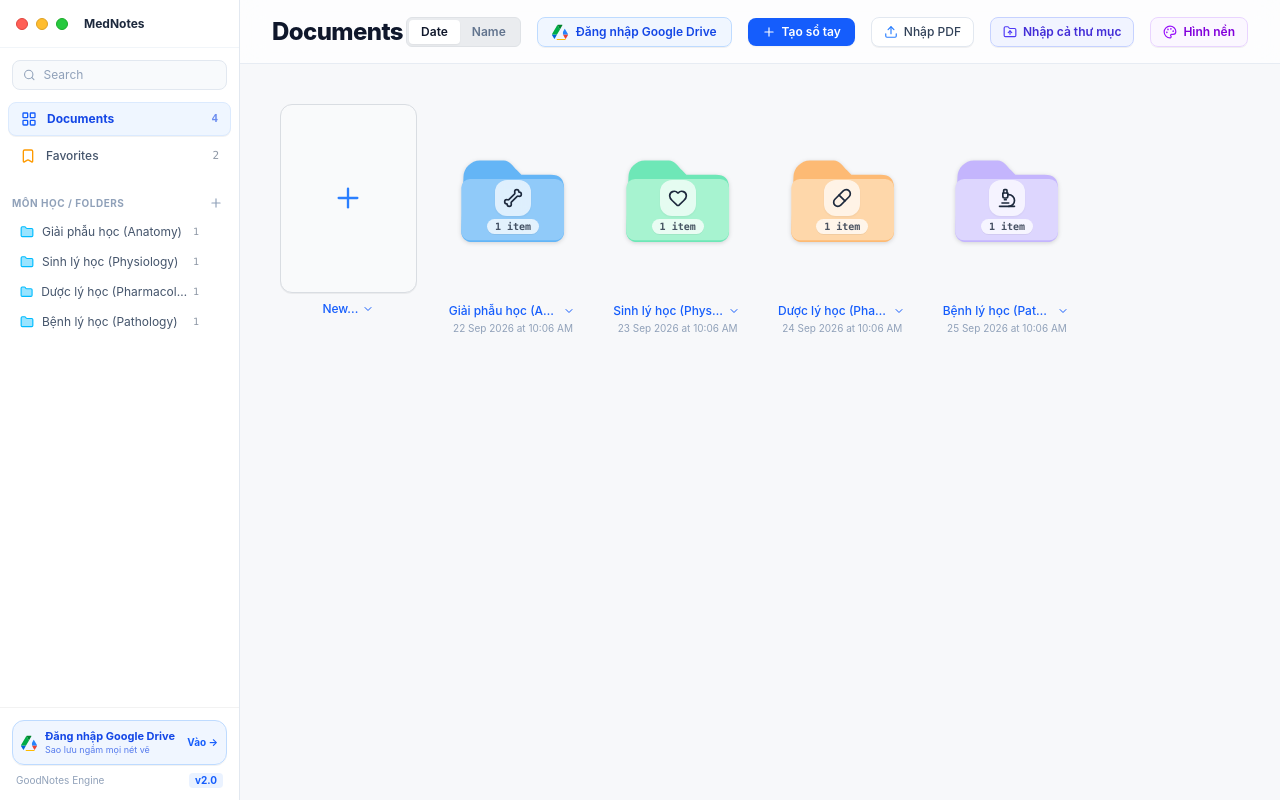
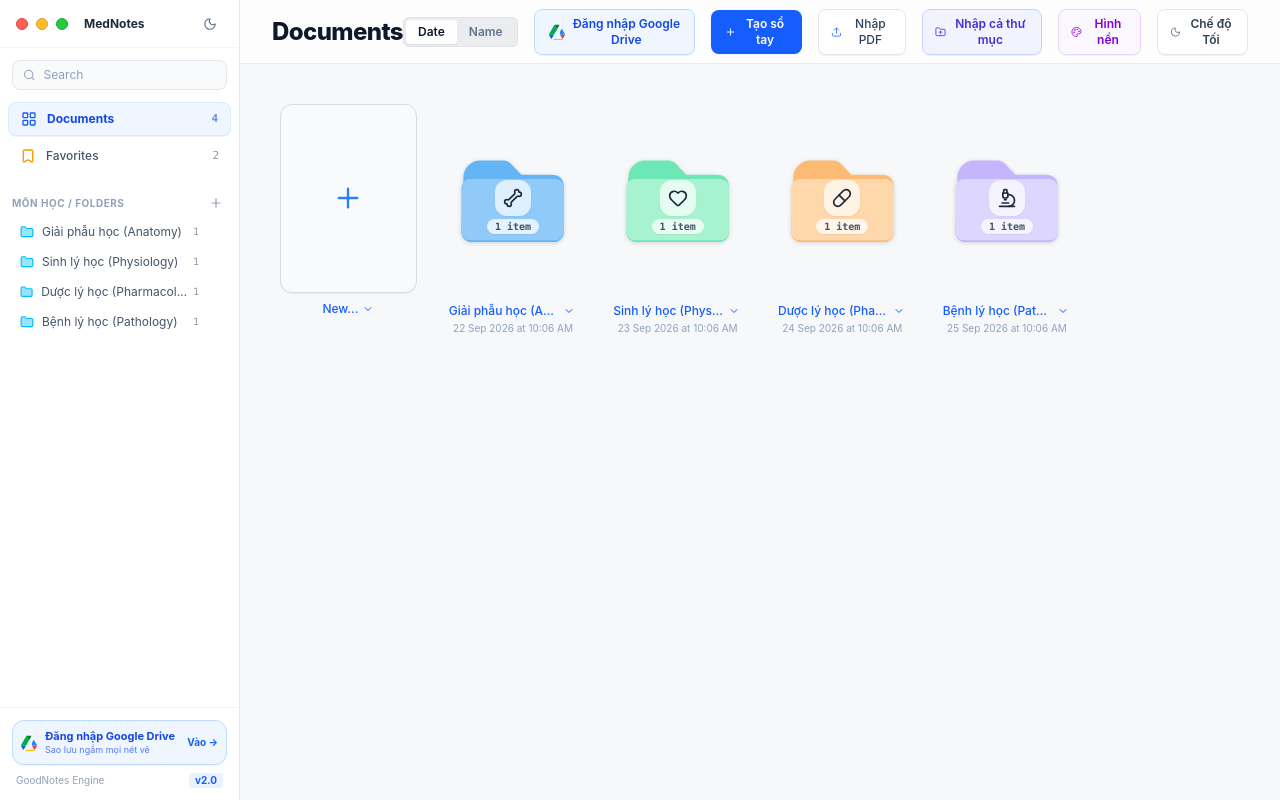
Before and after one commit to jeznopro/med-note, a React (Vite) app: page / in a window 1280 px wide. Built offline with nearby package versions, Linux system fonts and the light colour scheme.

Commit message:
feat: Add dark mode toggle on library home screen and persist dark mode setting

```diff
--- a/src/App.tsx
+++ b/src/App.tsx
@@ -128,7 +128,13 @@ const INITIAL_NOTEBOOKS: Notebook[] = [
 
 export default function App() {
   const [viewMode, setViewMode] = useState<AppViewMode>('library');
-  const [isDarkMode, setIsDarkMode] = useState(false);
+  const [isDarkMode, setIsDarkMode] = useState<boolean>(() => {
+    try {
+      const saved = localStorage.getItem('mednotes_dark_mode');
+      if (saved !== null) return JSON.parse(saved);
+    } catch {}
+    return false;
+  });
   const [isSidebarOpen, setIsSidebarOpen] = useState(true);
   const [scrollMode, setScrollMode] = useState<'continuous' | 'single'>('continuous');
 
@@ -327,6 +333,9 @@ export default function App() {
     } else {
       document.documentElement.classList.remove('dark');
     }
+    try {
+      localStorage.setItem('mednotes_dark_mode', JSON.stringify(isDarkMode));
+    } catch {}
   }, [isDarkMode]);
 
   // Handle Notebook & Page Changes in Editor
@@ -997,6 +1006,7 @@ export default function App() {
           wallpaperConfig={wallpaperConfig}
           onSaveWallpaperConfig={handleSaveWallpaperConfig}
           isDarkMode={isDarkMode}
+          onToggleDarkMode={() => setIsDarkMode((d) => !d)}
           isCloudConnected={!!cloudAccount}
           cloudAccount={cloudAccount}
           syncStatus={syncInfo.status}
--- a/src/components/Library/DocumentLibrary.tsx
+++ b/src/components/Library/DocumentLibrary.tsx
@@ -21,6 +21,8 @@ import {
   Sparkles,
   Activity,
   Heart,
+  Sun,
+  Moon,
 } from 'lucide-react';
 import { GoogleDriveIcon } from '../Icons/GoogleIcons';
 import type { CloudAccount } from '../../services/googleDrive';
@@ -67,6 +69,7 @@ interface DocumentLibraryProps {
   wallpaperConfig: LibraryWallpaperConfig;
   onSaveWallpaperConfig: (config: LibraryWallpaperConfig) => void;
   isDarkMode: boolean;
+  onToggleDarkMode?: () => void;
   isCloudConnected: boolean;
   cloudAccount?: CloudAccount | null;
   syncStatus: 'idle' | 'syncing' | 'success' | 'error';
@@ -95,6 +98,7 @@ export const DocumentLibrary: React.FC<DocumentLibraryProps> = ({
   wallpaperConfig,
   onSaveWallpaperConfig,
   isDarkMode,
+  onToggleDarkMode,
   isCloudConnected,
   cloudAccount,
   syncStatus,
@@ -244,12 +248,24 @@ export const DocumentLibrary: React.FC<DocumentLibraryProps> = ({
             : 'bg-white border-slate-200 text-slate-700 shadow-2xs'
         }`}
       >
-        {/* macOS Window Controls (Traffic Lights: Red, Yellow, Green) */}
-        <div className="h-12 px-4 flex items-center gap-2 border-b border-slate-100 dark:border-zinc-800">
-          <div className="w-3 h-3 rounded-full bg-[#FF5F56] border border-[#E0443E]" />
-          <div className="w-3 h-3 rounded-full bg-[#FFBD2E] border border-[#DEA123]" />
-          <div className="w-3 h-3 rounded-full bg-[#27C93F] border border-[#1AAB29]" />
-          <span className="font-bold text-xs ml-2 text-slate-800 dark:text-zinc-200">MedNotes</span>
+        {/* macOS Window Controls (Traffic Lights: Red, Yellow, Green) & Dark Mode Toggle */}
+        <div className="h-12 px-4 flex items-center justify-between border-b border-slate-100 dark:border-zinc-800">
+          <div className="flex items-center gap-2">
+            <div className="w-3 h-3 rounded-full bg-[#FF5F56] border border-[#E0443E]" />
+            <div className="w-3 h-3 rounded-full bg-[#FFBD2E] border border-[#DEA123]" />
+            <div className="w-3 h-3 rounded-full bg-[#27C93F] border border-[#1AAB29]" />
+            <span className="font-bold text-xs ml-2 text-slate-800 dark:text-zinc-200">MedNotes</span>
+          </div>
+
+          {onToggleDarkMode && (
+            <button
+              onClick={onToggleDarkMode}
+              className="p-1.5 rounded-lg text-zinc-400 hover:text-zinc-600 dark:hover:text-zinc-200 hover:bg-slate-100 dark:hover:bg-zinc-800 cursor-pointer transition-colors"
+              title={isDarkMode ? 'Chuyển sang chế độ Sáng' : 'Chuyển sang chế độ Tối'}
+            >
+              {isDarkMode ? <Sun className="w-3.5 h-3.5 text-amber-400" /> : <Moon className="w-3.5 h-3.5 text-slate-500" />}
+            </button>
+          )}
         </div>
 
         {/* macOS Pill Search Box */}
@@ -534,6 +550,27 @@ export const DocumentLibrary: React.FC<DocumentLibraryProps> = ({
               <Palette className="w-3.5 h-3.5 text-purple-600 dark:text-purple-400" />
               <span className="hidden sm:inline">Hình nền</span>
             </button>
+
+            {/* Dark / Light Mode Toggle Button */}
+            {onToggleDarkMode && (
+              <button
+                onClick={onToggleDarkMode}
+                className="flex items-center gap-1.5 px-3 py-1.5 rounded-lg border border-slate-200 dark:border-zinc-700 bg-white dark:bg-zinc-900 hover:bg-slate-50 dark:hover:bg-zinc-800 text-xs font-semibold text-slate-700 dark:text-zinc-300 cursor-pointer transition-colors shadow-2xs"
+                title={isDarkMode ? 'Chuyển sang chế độ Sáng' : 'Chuyển sang chế độ Tối'}
+              >
+                {isDarkMode ? (
+                  <>
+                    <Sun className="w-3.5 h-3.5 text-amber-400" />
+                    <span className="hidden sm:inline">Chế độ Sáng</span>
+                  </>
+                ) : (
+                  <>
+                    <Moon className="w-3.5 h-3.5 text-slate-500" />
+                    <span className="hidden sm:inline">Chế độ Tối</span>
+                  </>
+                )}
+              </button>
+            )}
           </div>
         </header>
 
```
